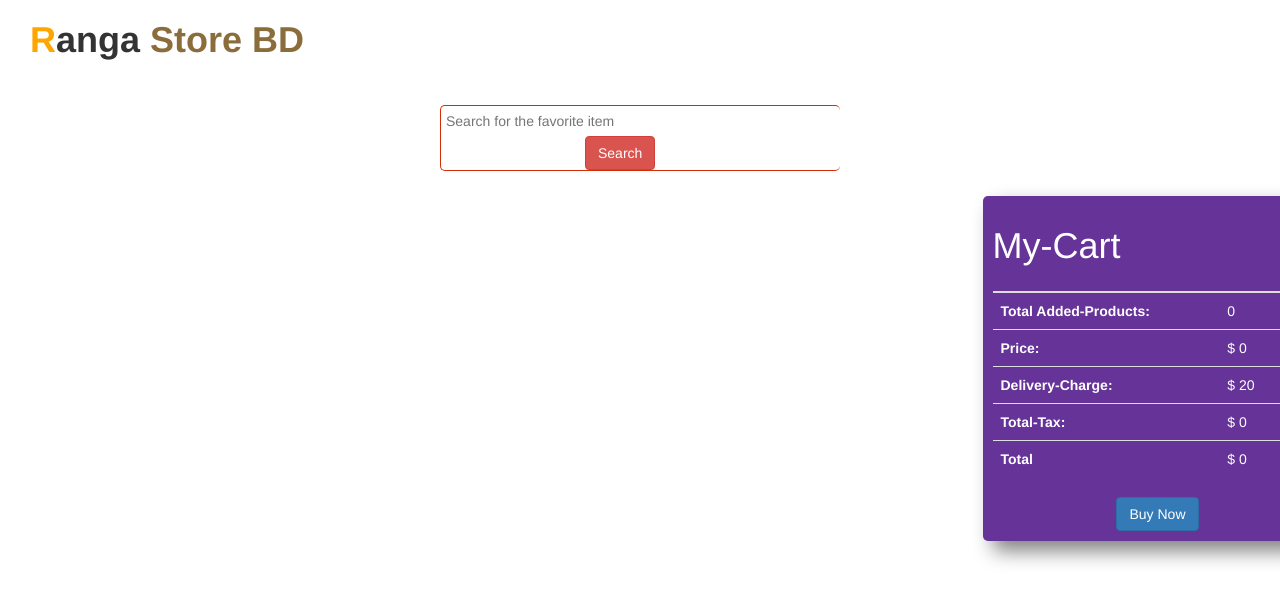
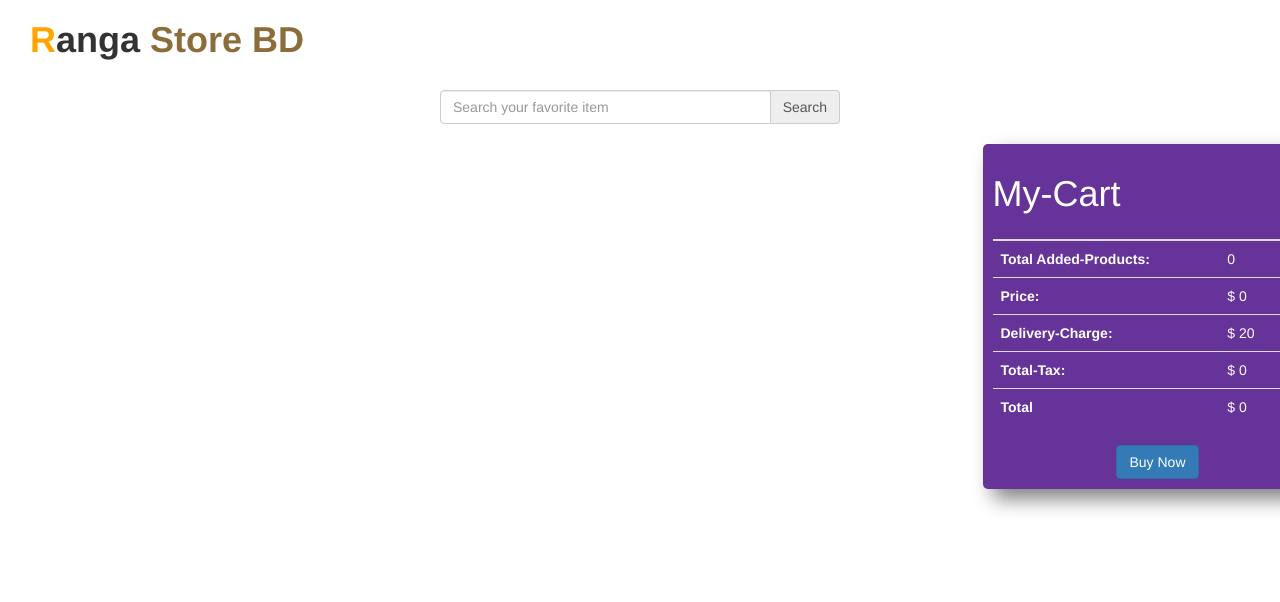
Before and after one commit to AL-AMIN-HUB/ranga-store, a plain HTML site: page index.html in a window 1280 px wide. Drawn offline with nearby package versions, Linux system fonts and the light colour scheme; no server answers.

Commit message:
search box

```diff
--- a/css/style.css
+++ b/css/style.css
@@ -17,28 +17,22 @@ body {
 
 /* search box  hear */
 .search-field {
+  text-align: center;
   border: none;
   border-radius: 50px;
-  padding: 5px;
   outline: none;
 }
 .search-field:hover {
   outline: none;
   border: none;
 }
+
 .search-box {
-  border: 1px solid rgb(211, 45, 3);
   width: 400px;
   border-radius: 5px;
   margin: auto;
   margin-top: 30px;
   margin-bottom: 20px;
-  border-right: none;
-}
-.search-button {
-  padding: 10px 50px;
-  border-radius: 25px;
-  margin-left: 144px;
 }
 
 /* all products  */
--- a/index.html
+++ b/index.html
@@ -35,22 +35,11 @@
     <main class="main">
       <!-- search box -->
       <div class="search-field">
-        <div class="search-box">
-          <input id="input-field" class="search-field" type="text" placeholder="Search for the favorite item" />
-          <button
-            type="submit"
-            class="btn btn-danger search-button"
-            data-toggle="button"
-            aria-pressed="false"
-            autocomplete="off"
-            id="search-btn"
-            onclick="loadProducts()"
-          >
-            Search
-          </button>
+        <div class="input-group search-box">
+          <input type="text" class="form-control input" placeholder="Search your favorite item" aria-describedby="basic-addon2" />
+          <span class="input-group-addon btn btn-danger button" id="search-btn" onclick="loadProducts()">Search</span>
         </div>
       </div>
-
       <!-- all products -->
       <div class="row">
         <div class="col-md-9 col-lg-9 col-sm-7">
```
